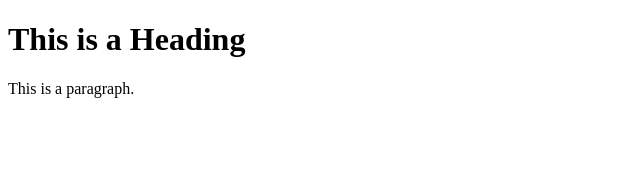
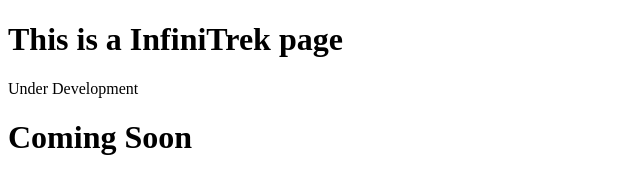
Before and after one commit to taxonex/Infinitrek, a plain HTML site: page index.html in a window 1280 px wide. Shown: the whole page, without its empty margins (0-640 px from the left). Drawn offline with Linux system fonts and the light colour scheme.

Commit message:
Update index.html

```diff
--- a/index.html
+++ b/index.html
@@ -1,12 +1,13 @@
 <!DOCTYPE html>
 <html>
 <head>
-<title>Page Title</title>
+<title>InfiniTrek</title>
 </head>
 <body>
 
-<h1>This is a Heading</h1>
-<p>This is a paragraph.</p>
+<h1>This is a InfiniTrek page</h1>
+<p>Under Development</p>
+  <h1>Coming Soon</h1>
 
 </body>
 </html>
```
